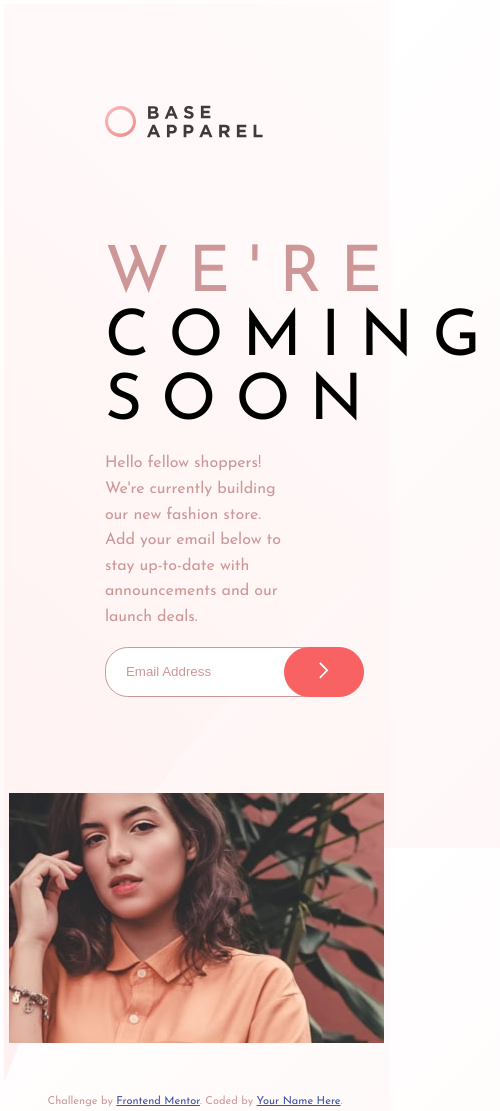
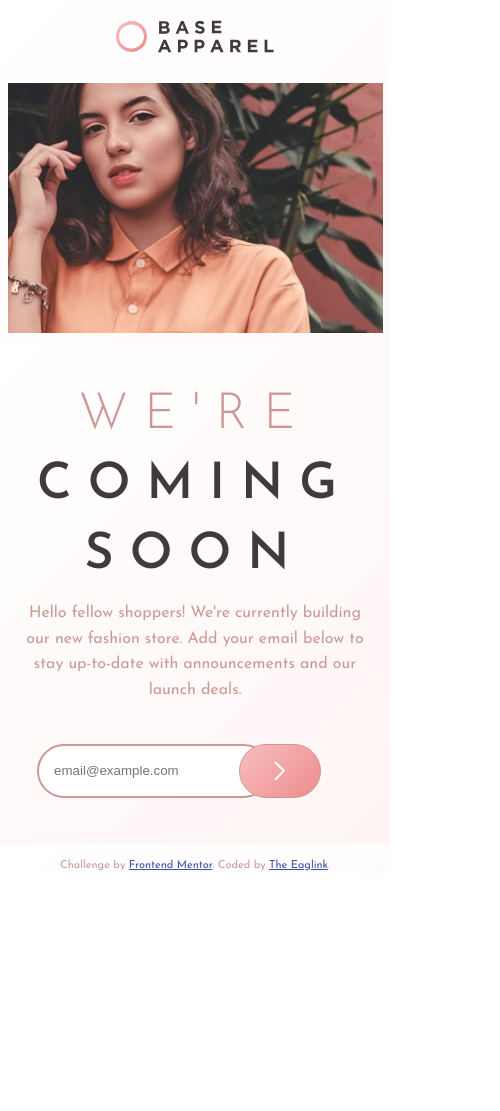
Before and after one commit to phyl/coming-soon-page, a plain HTML site: page index.html in a window 390 px wide. Shown: the whole page, 500 px wide, since content can reach past the window. After the commit the page ends 874 px from the top, so only its background shows below. Drawn offline with Linux system fonts and the light colour scheme.

Commit message:
JS and more CSS

```diff
--- a/index.html
+++ b/index.html
@@ -3,53 +3,58 @@
 <head>
   <meta charset="UTF-8">
   <meta name="viewport" content="width=device-width, initial-scale=1.0"> <!-- displays site properly based on user's device -->
-  <meta name="viewport" content="initial-scale=1, maximum-scale=1">
   <link rel="icon" type="image/png" sizes="32x32" href="./images/favicon-32x32.png">
   <link rel="stylesheet" href="style.css">
+  <title>Frontend Mentor | Base Apparel coming soon page</title>
+</head>
 
-  <title>Frontend Mentor | Base Apparel coming soon page</title>
+<body >
+  <main> <!-- Main tag should not contain any content that is repeated across documents such as sidebars, navigation links, copyright information, site logos, and search forms and must NOT be a descendant of an <article>, <aside>, <footer>, <header>, or <nav> element-->
 
-  <!-- Feel free to remove these styles or customise in your own stylesheet 👍 -->
+  <div class="mobile-logo">
+    <img src="images/logo.svg" alt="logo">
+  </div>
 
-</head>
-<body>
-  <div class="container">
-  <main> <!-- Main tag should not contain any content that is repeated across documents such as sidebars, navigation links, copyright information, site logos, and search forms and must NOT be a descendant of an <article>, <aside>, <footer>, <header>, or <nav> element-->
-<div class="text">
-  <div class="logo">
-    <img src="./images/logo.svg" alt="">
+  <div class="hero-mobile">
+    <img src="/images/hero-mobile.jpg" alt="mobile hero image">
 </div>
+
+<div class="content">
+
   <div class="text">
 
-    <h1 class="h1-1">WE'RE</h1>
-    <h1>COMING SOON</h1>
-    <p>Hello fellow shoppers! We're currently building our new fashion store.
-      Add your email below to stay up-to-date with announcements and our launch deals.
+  <div class="logo">
+    <img src="images/logo.svg" alt="logo">
+  </div>
+    <h1>coming soon</h1>
+
+    <p>Hello fellow shoppers! We're currently building our new fashion store. Add your email below to stay up-to-date with announcements and our launch deals.
 </p>
+<div class="form-container">
+  <form action="post" class="form-submission" name="form1"  autocomplete="off">
 
-  <form action="post">
-    <div class="form-submission">
-    <input class="input" type="text" value="Email Address">
-    <div class="icon " >
-      <input type="image" src="/images/icon-arrow.svg" alt="Submit" class="icon-image">
-    </div>
-  </div>
+    <input id="email" type="email" placeholder="email@example.com">
+     <input class="icon "  onclick="ValidateEmail(document.form1.email)"></input>
      </form>
 </div>
+
+  <div class="invalid-email">Please provide a valid email</div>
+  <div class="valid-email">Thank you! Email has been sent.</div>
 </div>
 <div class="hero-desktop">
     <img src="/images/hero-desktop.jpg" alt="">
   </div>
-<div class="hero-mobile">
-    <img src="/images/hero-mobile.jpg" alt="">
   </div>
+  </main>
 
-</main>
-</div>
+
+<script src="script.js"></script>
+
+
   <footer>
     <p class="attribution">
       Challenge by <a href="https://www.frontendmentor.io?ref=challenge" target="_blank">Frontend Mentor</a>.
-      Coded by <a href="#">Your Name Here</a>.
+      Coded by <a href="https://www.theeaglink.com">The Eaglink</a>.
     </p>
   </footer>
 
--- /dev/null
+++ b/script.js
@@ -0,0 +1,33 @@
+function ValidateEmail(inputText)
+{
+var mailformat = /^(([^<>()\[\]\\.,;:\s@"]+(\.[^<>()\[\]\\.,;:\s@"]+)*)|(".+"))@((\[[0-9]{1,3}\.[0-9]{1,3}\.[0-9]{1,3}\.[0-9]{1,3}])|(([a-zA-Z\-0-9]+\.)+[a-zA-Z]{2,}))$/; /* /^[^\s@]+@[^\s@]+\.[^\s@]+$/ */
+if(inputText.value.match(mailformat))
+{
+  document.querySelector(".valid-email").style.display = "block";
+  document.querySelector(".invalid-email").style.display = "none";
+  inputText.style.border = "2px solid var(--desaturated-red)";
+  inputText.style.backgroundImage = "none";
+  document.form1.email.focus();
+  return true;
+}
+
+else
+
+{
+
+    document.querySelector(".invalid-email").style.display = "block";
+    // document.querySelector(".email-input-invalid").style.display = "block";
+    document.querySelector(".valid-email").style.display = "none";
+    inputText.style.backgroundImage = "url('/images/icon-error.svg')";
+    inputText.style.border = "2px solid var(--soft-red)";
+    inputText.style.backgroundPosition = "80%";
+    inputText.style.backgroundRepeat = "no-repeat";
+    // document.getElementById("email").classList.add(".email-input-invalid");
+    // document.getElementById("email").classList.remove("input");
+  }
+
+
+  // inputText.classList.add("email-input-invalid");
+    document.form1.email.focus();
+    return false;
+}
--- a/style.css
+++ b/style.css
@@ -1,19 +1,6 @@
-/* @import url('https://fonts.googleapis.com/css2?family=Josefin+Sans:ital,wght@0,100..700;1,100..700&display=swap'); */
-@import url('https://fonts.googleapis.com/css2?family=Josefin+Sans:wght@100;400;900&display=swap');
-@import url('https://fonts.googleapis.com/css2?family=Roboto:wght@100;400;900&display=swap');
 
-* {
-  box-sizing: border-box;
-}
-body {
-    margin: 0;
-    height: 100vh;
-    font-family: 'Josefin Sans', sans-serif;
-    line-height: 1.6;
-    background: linear-gradient(135deg, hsl(0, 0%, 100%), hsl(0, 100%, 98%)),
-    linear-gradient(135deg, hsl(0, 80%, 86%), hsl(0, 74%, 74%));
+@import url('https://fonts.googleapis.com/css2?family=Josefin+Sans:ital,wght@0,100..700;1,100..700&display=swap');
 
-}
 
 :root {
     --desaturated-red: hsl(0, 36%, 70%);
@@ -22,51 +9,145 @@ body {
 
 }
 
+* {
+    margin: 0;
+}
+
+body {
+    font-family: 'Josefin Sans', sans-serif;
+    line-height: 1.6;
+    font-size: 16px;
+    background-image: linear-gradient(135deg, hsl(0, 0%, 100%), hsl(0, 100%, 98%));
+    background-size: cover;
+    overflow-wrap: break-word;
+    max-height: 100vh;
+    /* margin: 10% 5%; */
+}
+
+@media screen and (max-width: 600px) {
+
+    body {
+      display: block;
+      text-align: center;
+      align-items: center;
+    }
+}
+
 main {
-  margin: 0;
-  padding: 5px;
-  background: url(/images/bg-pattern-desktop.svg);
-  background-repeat: no-repeat;
-  background-size: cover;
-  display:  inline-flex;
+  max-width: 100%;
+  overflow-x: hidden;
 
   }
 
+  /* @media screen and (min-width: 959px) {
+    main {
+      padding: 10% 5%;
+
+      }
+
+  } */
+
+  @media screen and (max-width: 960px) {
+   main {
+        margin: 5%;
+        max-width: 100wh;
+        overflow-wrap: break-word;
+    }
+}
+
   @media screen and (max-width: 600px) {
+
     main {
-    display:  block;
+      margin: 0%;
+      text-align: center;
+      overflow: hidden;
+      overflow-wrap: break-word;
+    }
+}
 
+.content {
+  display: inline-flex;
+  padding: 10% 5%;
+}
+
+@media screen and (max-width: 960px) {
+  .content {
+    display: block;
+    background-image: linear-gradient(135deg, hsl(0, 0%, 100%), hsl(0, 100%, 98%));
+  }
+}
+
+@media screen and (max-width: 600px) {
+  .content {
+    display: block;
+    background-image: linear-gradient(135deg, hsl(0, 0%, 100%), hsl(0, 100%, 98%));
+  }
+}
+
+.logo {
+    margin-bottom: 100px;
+  }
+
+  @media screen and (max-width: 960px) {
+    .logo {
+      margin-bottom: 20px;
+  }
+  }
+
+  .mobile-logo {
+    display: none;
+  }
+
+  @media screen and (max-width: 600px) {
+    .mobile-logo {
+      display: block;
+      margin: 20px 0;
+
+  }
+}
+
+@media screen and (max-width: 600px) {
+  .logo {
+    display: none;
+}
+}
+
+.text {
+  display: inline;
+  padding: 4% 10%;
+  background-image: url(/images/bg-pattern-desktop.svg), linear-gradient(135deg, hsl(0, 0%, 100%), hsl(0, 100%, 98%));
+  background-repeat: no-repeat;
+  background-size: cover;
+}
+
+
+@media screen and (max-width: 960px) {
+  .text {
+    /* background-image: linear-gradient(135deg, hsl(0, 80%, 86%), hsl(0, 74%, 74%)); */
+    background-repeat: no-repeat;
+    background-size: cover;
+    overflow-wrap: break-word;
+    text-align: center;
   }
 
 }
 
-.container {
-    max-width: 1440px;
-    margin: 3% 15% 3% 15%;
+
+@media screen and (max-width: 600px) {
+  .text {
+    background-repeat: no-repeat;
+    background-size: cover;
+    overflow-wrap: break-word;
+    text-align: center;
+    padding: 2% 0%;
+    margin: 0%;
   }
 
-@media screen and (max-width: 600px) {
-  .container {
-    margin: 1%;
-}
 }
 
 
-.text {
-  width: 100%;
-  padding: 3em;
-  display: inline-block;
-}
-
-@media screen and (max-width: 600px) {
-  .text {
-    width: 100%;
-    margin: auto; /* Ensures that it is centered */
-  }
-}
-
 .hero-desktop {
-  width: 100%;
+    max-width: 100%;
 
   }
 
@@ -76,78 +157,147 @@ main {
   }
   }
 
+  @media screen and (max-width: 960px) {
+    .hero-desktop {
+      padding-top: 50px;
+     }
+ }
+
 
   .hero-mobile {
+    max-width: 100%;
     background-repeat: no-repeat;
-  width: 100%;
-  margin: auto; /* Ensures that it is centered */
-  margin-bottom: 25px; /* Space between */
     display: none;
     }
 
   @media screen and (max-width: 600px) {
   .hero-mobile {
-  visibility: visible;
     display: block;
+    padding: 0 !important;
+    margin: 0 !important;
+
     }
   }
 
-.logo {
-  padding: 3em;
+  h1 {
+    font-size: 60px;
+    font-weight: 600;
+    color: var(--dark-grayish-red);
+    line-height: 70px;
+    letter-spacing: 16px;
+    text-transform: uppercase;
+    margin-bottom: 10px;
   }
 
-h1 {
-  font-size: 4em;
-  margin: 0;
-  font-weight: 400;
-  line-height: normal;
-  letter-spacing: 0.3em;
+  h1::before{
+    color: var(--desaturated-red);
+    content: "We're ";
+    font-weight: 300;
   }
 
-.h1-1 {
-  color: var(--desaturated-red);
+
+  @media screen and (max-width: 600px) {
+    h1 {
+      font-size: 50px;
+
       }
+    }
+
 
   p {
     color: var(--desaturated-red);
   }
 
-.input {
+input {
   color: var(--desaturated-red);
-  border: 1px solid ;
-  border-radius: 1.7em;
-  padding: 1.5em;
-  height: 50px;
+  border: 2px solid var(--desaturated-red);
+  border-radius: 30px;
+  padding:  5px 15px;
+  height: 40px;
+  width: 100%;
+  margin-top: 20px;
+
   }
 
-.icon {
-  background-color: var(--soft-red);
-  color: var(--desaturated-red);
-  padding:  0.5em  1.5em;
-  height: 50px;
-  position: relative;
-  width:80px;
-  border: 1px solid var(--soft-red);
-  border-radius: 1.7em;
-  transform: translateX(-40px);
+@media screen and (max-width: 600px) {
+  input {
+    align-items: center;
+    margin-left: 5%;
+  }
 }
 
-.icon-image {
-  padding: 0.5em .1em;
-  height: 30px;
-  display: block;
-  margin-left: auto;
-  margin-right: auto;
-  display: block;
-  margin-left: auto;
-  margin-right: auto;
+
+  @media screen and (max-width: 600px) {
+    .form-container {
+      display: flex;
+      justify-content: center;
+      align-items: center;
+    }
+  }
+  @media screen and (max-width: 600px) {
+    .form {
+      width: 100%;
+      justify-content: center;
+      align-items: center;
+    }
+  }
+
+ email-input-invalid {
+    background-image: url(images/icon-error.svg);
+    background-repeat: no-repeat;
+    background-position: 80%;
+    border: 2px solid var(--soft-red);
+  }
+
+  input[type=email]:focus {
+    border: 2px solid var(--desaturated-red);
+    border-radius: 30px;
+    padding:  5px 15px;
+    height: 40px;
+    width: 100%;
+    outline: none;
+  }
+
+  input.icon {
+
+    background-image: url(images/icon-arrow.svg), linear-gradient(135deg, hsl(0, 80%, 86%), hsl(0, 74%, 74%));
+    background-repeat: no-repeat;
+    background-position: center;
+    padding:  5px 15px;
+    height: 42px;
+    position: relative;
+    width:25%;
+    border: 1px solid var(--desaturated-red);
+    border-radius: 30px;
+    transform: translateX(-50px); /*can be achieved by using the following 2 lines as well. The two lines are depended on the parent position tho. This one runs smoothly even on systems with limited resources.*/
+    /* position: relative;
+    left: -40px; */
+    cursor: pointer;
   }
 
   .form-submission{
+    margin-top: 20px;
     display: inline-flex;
+    align-items: center;
   }
 
+  .invalid-email {
+    display: none;
+    color: var(--desaturated-red);
+    display: none;
+    margin-top: 20px;
+  }
+
+  .valid-email {
+    display: none;
+    color: var(--desaturated-red);
+    display: none;
+    margin-top: 20px;
+  }
+
+
 .attribution {
+    margin-top: 20px;
     font-size: 11px; text-align: center;
 }
 
```
Lines whose indentation alone changed are shown as unchanged.
